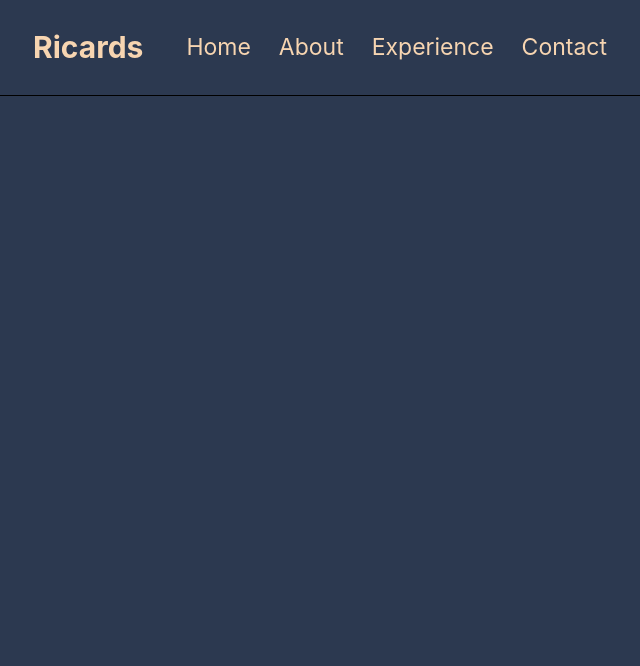
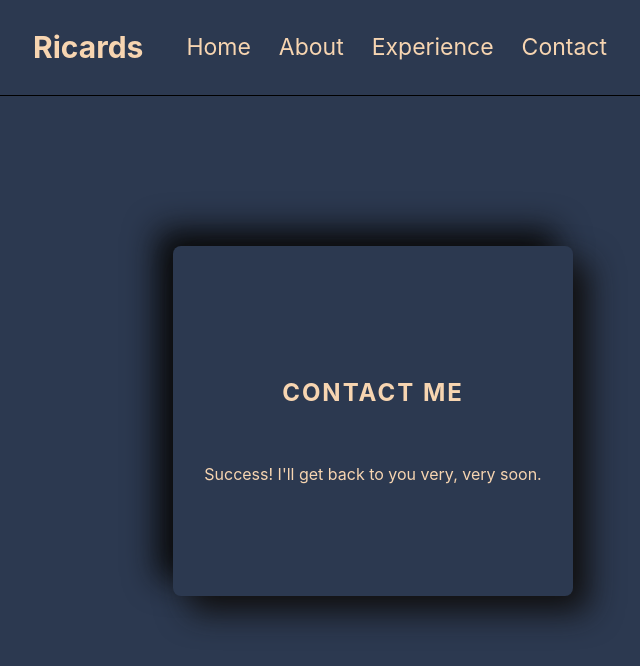
Before and after one commit to Rnely/portfolio, a React (Vite) app: page /success in a window 1280 px wide. Shown: the top 666 px of the page, without its empty margins (267-907 px from the left). Built offline with nearby package versions, Linux system fonts and the light colour scheme.

Commit message:
Updated contact form

```diff
--- a/src/App.tsx
+++ b/src/App.tsx
@@ -3,6 +3,7 @@ import { BrowserRouter as Router } from 'react-router-dom';
 import './App.css';
 import About from './components/About';
 import Contact from './components/Contact';
+import Success from './components/Contact/Success';
 import Expiriences from './components/Expiriences';
 import Home from './components/Home';
 import Navbar from './components/Navbar';
@@ -17,6 +18,7 @@ function App() {
           <Route path="/about" element={<About />} />
           <Route path="/experience" element={<Expiriences />} />
           <Route path="/contact" element={<Contact />} />
+          <Route path="/success" element={<Success />} />
         </Routes>
       </div>
     </Router>
--- a/src/components/Contact/Contact.tsx
+++ b/src/components/Contact/Contact.tsx
@@ -9,6 +9,11 @@ const Contact = () => {
     >
       <input className="hon" type="text" name="_honey" />
       <input type="hidden" name="_captcha" value="false" />
+      <input
+        type="hidden"
+        name="_next"
+        value="https://portfolio-rnely.vercel.app/success"
+      />
       <div className="container">
         <div className="card">
           <a className="cont">Contact Me</a>
--- /dev/null
+++ b/src/components/Contact/Success.tsx
@@ -0,0 +1,16 @@
+import './contact.css';
+
+const Success = () => {
+  return (
+    <div className="contact">
+      <div className="container">
+        <div className="card">
+          <a className="cont">Contact Me</a>
+          <p>Success! I'll get back to you very, very soon.</p>
+        </div>
+      </div>
+    </div>
+  );
+};
+
+export default Success;
--- a/src/components/Contact/index.ts
+++ b/src/components/Contact/index.ts
@@ -1 +1,2 @@
 export { default } from './Contact';
+('./Success');
```
